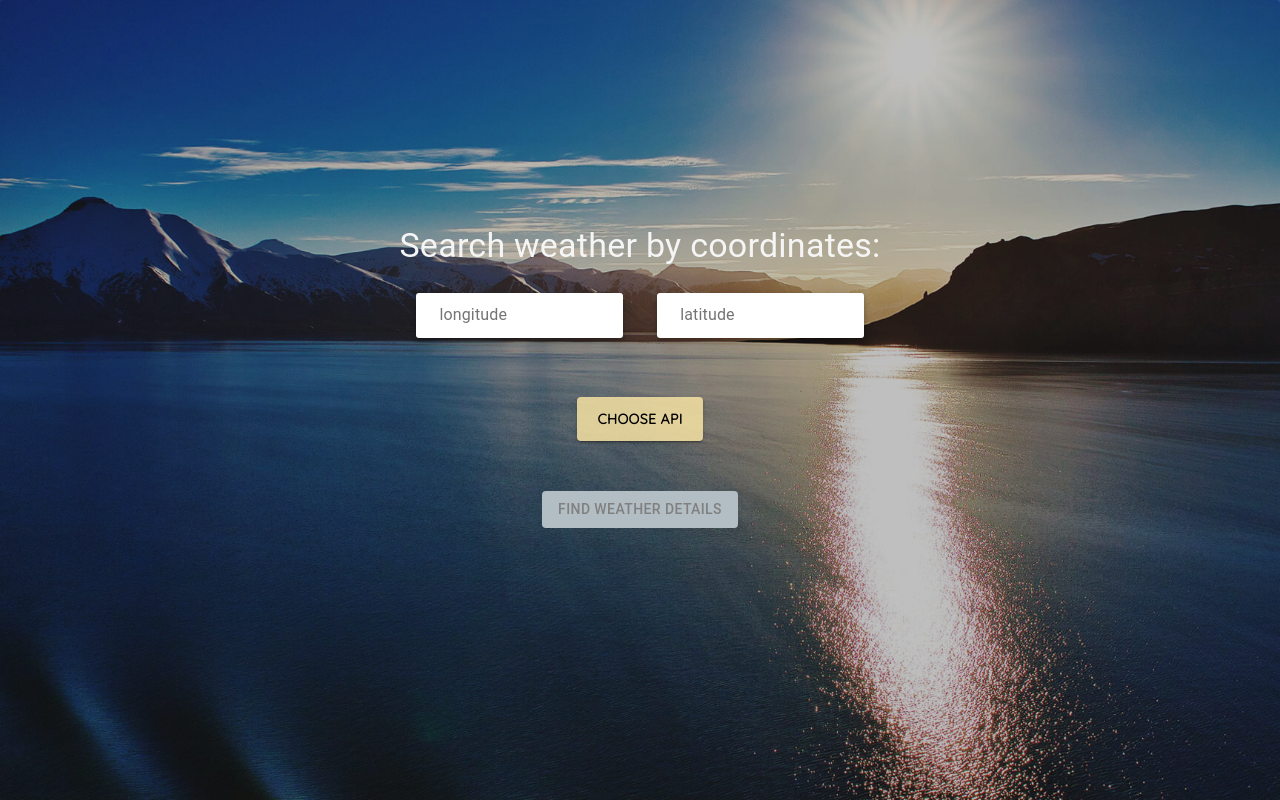
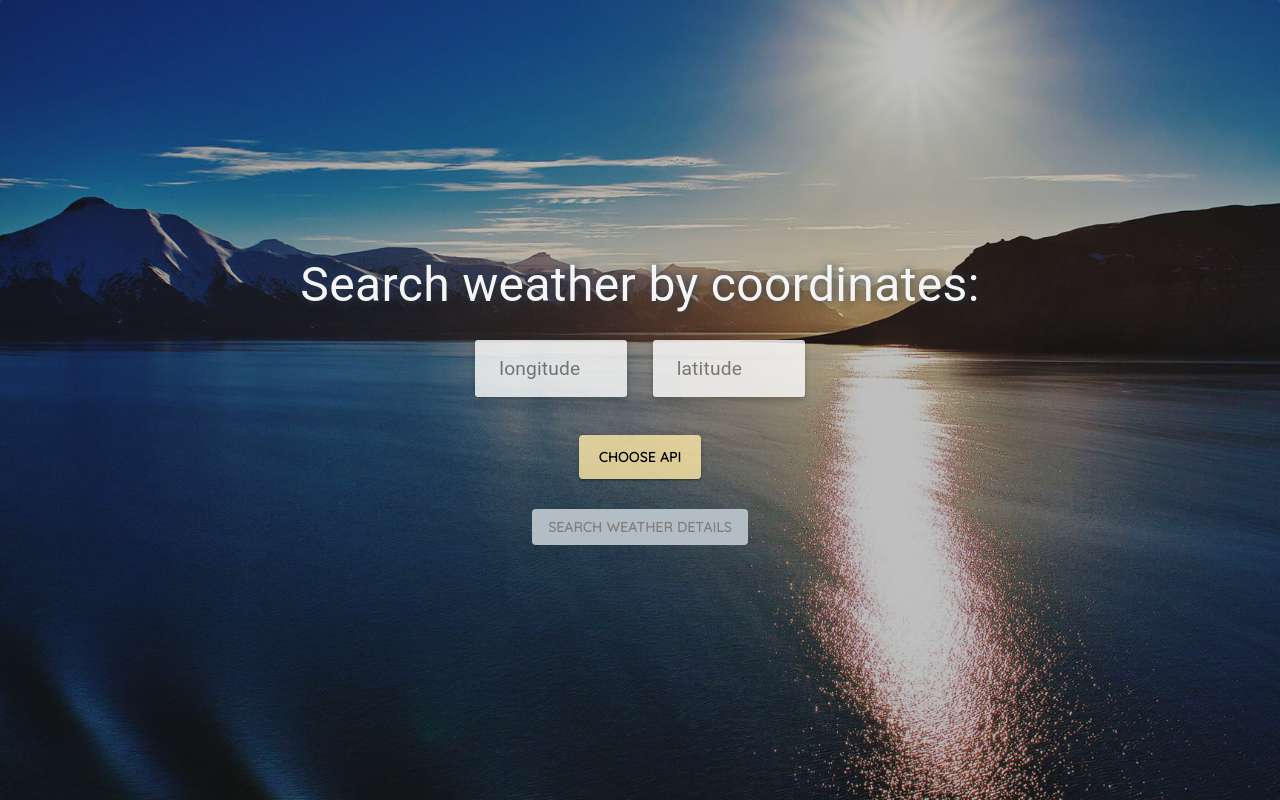
Before and after one commit to elpassion/elp-workshop-2-frontend, a React (Create React App) app: page /weather in a window 1280 px wide. Built offline with nearby package versions, Linux system fonts and the light colour scheme; no server answers; a web font is replaced by a local one.

Commit message:
reorganizing code between routes styling added

```diff
--- a/src/App.tsx
+++ b/src/App.tsx
@@ -15,6 +15,7 @@ import LayoutMain from "./components/LayoutMain"
 import { Route, Routes } from "react-router-dom"
 import PageHome from "./pages/PageHome"
 import PageWeather from "./pages/PageWeather"
+import PageWeatherResults from "./pages/PageWeatherResults"
 
 const App: React.FC = () => {
   return (
@@ -23,6 +24,7 @@ const App: React.FC = () => {
         <Routes>
           <Route path="/" element={<PageHome />} />
           <Route path="/weather" element={<PageWeather />} />
+          <Route path="/weather/results" element={<PageWeatherResults />} />
         </Routes>
       </LayoutMain>
     </>
--- a/src/pages/PageHome.tsx
+++ b/src/pages/PageHome.tsx
@@ -6,8 +6,7 @@ import { pageHomeSx } from '../sxStyles/pageHomeSx'
 const PageHome: React.FC = () => {
     return (
         <Box sx={{
-            textAlign: "center",
-            margin: "0 auto",
+            textAlign: "center"
         }}>
             <Typography
                 variant="h4"
--- a/src/pages/PageWeather.tsx
+++ b/src/pages/PageWeather.tsx
@@ -1,82 +1,39 @@
 import React from 'react'
 import CustomInput from "../components/CustomInput"
-import WeatherDetails from "../components/WeatherDetails"
 import { coordsValidate } from "../helpers/formValidations"
 import { Box, Button, Typography } from "@mui/material"
-import { weatherAppSx } from "../sxStyles/weatherAppSx"
 import DialogComponent from "../components/DialogComponent"
 import { useForm } from 'react-hook-form'
-import { useAsyncFn } from "react-use"
-import { dataDestructure } from "../helpers/dataDestructure"
-import { getURL } from "../helpers/getURLs"
 import { Coords } from "../types/weatherData"
+import { pageWeatherSx } from '../sxStyles/pageWeatherSx'
+import { useNavigate } from 'react-router-dom'
+
 const PageWeather = () => {
+  const navigate = useNavigate()
   const [tabValue, setTabValue] = React.useState('')
-  const [coordinates, setCoordinates] = React.useState<Coords>(null)
+  // const [coordinates, setCoordinates] = React.useState<Coords>(null)
 
-  const [{ value, loading, error }, fetchWeather] = useAsyncFn(async () => {
-    const URL = getURL(tabValue, coordinates)
-    const response = await fetch(URL)
-    const result = await response.json()
-    return result
-  }, [tabValue, coordinates])
-
-  const { register, handleSubmit, formState: { errors }, reset, watch } = useForm()
+  const { register, handleSubmit, formState: { errors }, watch } = useForm()
   const onSubmit = (data: Coords) => {
-    setCoordinates({
+    navigate("/weather/results", {
+      state: {
+        coordinates: {
           longitude: data?.longitude,
           latitude: data?.latitude
+        },
+        tabValueParent: tabValue
+      }
     })
   }
   const watchFields = watch(["longitude", "latitude"])
 
-  React.useEffect(() => {
-    if (tabValue === 'Weatherbit API' && value?.current) {
-      fetchWeather()
-    } else if (tabValue === 'Open Weather Map API' && value?.data) {
-      fetchWeather()
-    }
-    if (coordinates?.latitude && coordinates?.longitude) {
-      fetchWeather()
-    }
-    // 'value' excluded due to infinite render loop.
-    // eslint-disable-next-line react-hooks/exhaustive-deps
-  }, [tabValue, coordinates])
-
-  // const handleClick = (event: MouseSynthEvent) => {
-  //   setTabValue((event.target as HTMLParagraphElement).innerText)
-  // }
-
-  // const handleChange = (event: ChangeSynthEvent, newValue: string) => {
-  //   setTabValue(newValue)
-  // }
-
-  const tryAgainHandleClick = () => {
-    setCoordinates(null)
-    setTabValue('')
-    reset()
-  }
-  const weatherData = dataDestructure(value, tabValue)
   return (
-    <Box sx={{
-      // backgroundColor: "rgba(255,255,0,0.25)",
-      // backgroundColor: "rgba(0,0,0,0.3)",
-      // border: "3px solid rgba(255,255,255,0.5)",
-      borderRadius: "4px",
-      padding: "50px 0",
-      margin: "0 auto",
-      width: "100%",
-      maxWidth: "700px",
-      minHeight: "350px",
-      maxHeight: "400px",
-      // bgcolor: "rgba(255,255,255)"
-    }}>
-      <Typography variant="h4" textAlign='center' sx={{ color: "whitesmoke" }}>
+    <Box sx={pageWeatherSx.container}>
+      <Typography variant="h4" textAlign='center' sx={pageWeatherSx.heading}>
         Search weather by coordinates:
       </Typography>
-      {!coordinates && (
-        <Box component='form' onSubmit={handleSubmit(onSubmit)} sx={weatherAppSx.formContainer.wrapper}>
-          <Box sx={weatherAppSx.formContainer.inputWrapper}>
+      <Box component='form' onSubmit={handleSubmit(onSubmit)} sx={pageWeatherSx.formContainer.wrapper}>
+        <Box sx={pageWeatherSx.formContainer.inputWrapper}>
           {
             ["longitude", "latitude"].map(inputEl => (
               <CustomInput
@@ -91,30 +48,21 @@ const PageWeather = () => {
           }
         </Box>
 
-          {/* {!coordinates && ( */}
         <DialogComponent
           tabValue={tabValue}
           setTabValue={setTabValue}
-            coordinates={coordinates}
         />
-          {/* )} */}
         <Button
           disabled={!(tabValue && watchFields[0] && watchFields[1])}
           type="submit"
           variant="contained"
           color="success"
           className="confirm-btn"
-            sx={{
-              "&.Mui-disabled": {
-                backgroundColor: "#b2bec3",
-                color: "gray"
-              }
-            }}
-          >Find Weather Details</Button>
+          sx={pageWeatherSx.btn}
+        >Search Weather Details</Button>
       </Box>
-      )}
 
-      <div>
+      {/* <div>
         {(error || value?.message || value?.error) && (
           <div>Error: {error || value.message || value.error}</div>
         )}
@@ -125,7 +73,7 @@ const PageWeather = () => {
             coordinates={coordinates}
             tryAgainHandleClick={tryAgainHandleClick}
           />)}
-      </div>
+      </div> */}
     </Box>
   )
 }
--- /dev/null
+++ b/src/pages/PageWeatherResults.tsx
@@ -0,0 +1,91 @@
+import React from 'react'
+import { Box, Button } from '@mui/material'
+import { Coords, WeatherData } from '../types/weatherData'
+import { Link, useLocation } from 'react-router-dom'
+import { useAsyncFn } from 'react-use'
+import { getURL } from '../helpers/getURLs'
+import { dataDestructure } from '../helpers/dataDestructure'
+import DialogComponent from '../components/DialogComponent'
+import { pageWeatherResultsSx } from '../sxStyles/pageWeatherResultsSx'
+
+type PageWeatherResultsPropTypes = {
+    //   data: WeatherData
+    //   coordinates: Coords
+    //   tryAgainHandleClick: () => void
+    // handleChange: (event: ChangeSynthEvent, newValue: string) => void,
+    // tabValue: string,
+    // handleClick: (event: MouseSynthEvent) => void,
+}
+type LocationState = {
+    coordinates: Coords,
+    tabValueParent: string,
+}
+const PageWeatherResults: React.FC<PageWeatherResultsPropTypes> = (
+    // { data, coordinates, tryAgainHandleClick }
+) => {
+    const location = useLocation()
+    const { coordinates, tabValueParent } = location.state as LocationState
+
+    const [tabValue, setTabValue] = React.useState(tabValueParent)
+
+    const [{ value, loading, error }, fetchWeather] = useAsyncFn(async () => {
+        const URL = getURL(tabValue, coordinates)
+        const response = await fetch(URL)
+        const result = await response.json()
+        return result
+    }, [tabValue, coordinates])
+console.log(value)
+    const weatherData = dataDestructure(value, tabValue)
+    const { status, lat, lon, timezone, temp, pressure, humidity } = weatherData
+
+    React.useEffect(() => {
+        if (tabValue === 'Weatherbit API' && value?.current) {
+            fetchWeather()
+        } else if (tabValue === 'Open Weather Map API' && value?.data) {
+            fetchWeather()
+        }
+        if (coordinates?.latitude && coordinates?.longitude) {
+            fetchWeather()
+        }
+        // 'value' excluded due to infinite render loop.
+        // eslint-disable-next-line react-hooks/exhaustive-deps
+    }, [tabValue, coordinates])
+
+    return (
+        <Box sx={{
+            backgroundColor: "rgba(255,255,255,0.4)",
+            borderRadius: "10px",
+            border: "2px solid rgba(255,255,255,0.4)",
+            width: "80%",
+            height: "70%",
+            alignSelf: "end",
+            marginBottom: "30px",
+            // display: "flex"
+        }}>
+            <Box sx={pageWeatherResultsSx.dialogWrapper}>
+                <DialogComponent
+                    tabValue={tabValue}
+                    setTabValue={setTabValue}
+                    coordinates={coordinates}
+                />
+            </Box>
+            <Box sx={pageWeatherResultsSx.weatherDataWrapper}>
+                {
+                    status && (
+                        <>
+                            <p>{timezone}</p>
+                            <p>Longitude: {lon}</p>
+                            <p>Latitude: {lat}</p>
+                            <p>Temperature: {temp}</p>
+                            <p>Pressure: {pressure}</p>
+                            <p>Humidity: {humidity}</p>
+                        </>
+                    )
+                }
+            </Box>
+            {coordinates && (<Button variant='contained' color='info' component={Link} to={'/weather'}>Try another location</Button>)}
+        </Box >
+    )
+}
+
+export default PageWeatherResults
--- a/src/sxStyles/customInputSx.ts
+++ b/src/sxStyles/customInputSx.ts
@@ -3,16 +3,24 @@ export const customInputSx: any = {
         inputWrapper: { width: 0.4, margin: '26px 0 26px' },
         paperWrapper: (error: any) => ({
             height: '45px',
-            p: '0 15px',
+            padding: '5px 5px 5px 15px',
             display: 'flex',
-            backgroundColor: error ? 'rgba(246, 229, 141,0.6)' : '#fff',
+            backgroundColor: "#fff",
+            border: error ? "1px solid red" : "1px solid transparent",
             boxShadow: '0 3px 6px rgb(0 0 0 / 28%)',
-            borderRadius: '3px'
+            borderRadius: '3px',
+            opacity: 0.8
         }),
         input: {
+            width: "100%",
+            maxWidth: { xs: "90px", sm: "120px", md: "160px" },
+            fontSize: { xs: "0.8rem", sm: "1rem", md: "1.2rem" },
             ml: 1,
             flex: 1,
             color: '#747474',
+            '& .MuiInputBase-input': {
+                padding: "0",
+            },
             '& input::placeholder': { opacity: 1 },
             '& textarea::placeholder': { opacity: 1 }
         }
--- a/src/sxStyles/dialogComponentSx.ts
+++ b/src/sxStyles/dialogComponentSx.ts
@@ -1,7 +1,7 @@
 export const dialogComponentSx = {
     wrapper: {
-        marginTop: "30px",
-        marginBottom: "50px",
+        marginTop: {xs: "10px", md: "30px"},
+        marginBottom: "30px",
         display: "flex",
         flexDirection: "column",
         alignItems: "center",
@@ -9,12 +9,13 @@ export const dialogComponentSx = {
     },
     btn: {
         width: "fit-content",
-        maxWidth: "350px",
+        maxWidth: "400px",
         backgroundColor: "rgba(255, 234, 167,0.8)",
         color: "black",
         padding: "10px 20px",
         fontFamily: "Quicksand",
         fontWeight: "bold",
+        fontSize: { xs: "0.6rem", sm: "0.85rem" },
         "&:hover": {
             backgroundColor: "orange"
         }
--- a/src/sxStyles/layoutSx.ts
+++ b/src/sxStyles/layoutSx.ts
@@ -2,6 +2,7 @@ export const layoutSx = {
     container: {
         backgroundImage: "url(./pic1.jpg)",
         // backgroundImage: "url(./pic3.jpg)",
+        // backgroundImage: "url(./pic7.jpg)",
         backgroundRepeat: " no-repeat",
         backgroundSize: "cover",
         backgroundPosition: "center",
@@ -26,6 +27,7 @@ export const layoutSx = {
         // maxWidth: "1050px"
         // maxWidth: "750px",
         display: 'flex',
-        alignItems: "center"
+        alignItems: "center",
+        justifyContent: "center",
     }
 }
--- /dev/null
+++ b/src/sxStyles/pageWeatherResultsSx.ts
@@ -0,0 +1,4 @@
+export const pageWeatherResultsSx = {
+    dialogWrapper: { display: "flex", justifyContent: "end" },
+    weatherDataWrapper: {}
+}
--- /dev/null
+++ b/src/sxStyles/pageWeatherSx.ts
@@ -0,0 +1,40 @@
+export const pageWeatherSx = {
+    container: {
+        // backgroundColor: "rgba(255,255,0,0.25)",
+        // backgroundColor: "rgba(0,0,0,0.3)",
+        // border: "3px solid rgba(255,255,255,0.5)",
+        borderRadius: "4px",
+        padding: "0 20px",
+        // margin: "0 auto",
+        width: "100%",
+        maxWidth: "700px",
+        // minHeight: "350px",
+        // maxHeight: "100vh",
+    },
+    heading: {
+        color: "whitesmoke",
+        textShadow: "#2c3e50 1px 0 10px",
+        fontSize: { xs: "1.1rem", sm: "2.2rem", md: "2.6rem", lg: "3rem" },
+    },
+    formContainer: {
+        wrapper: {
+            display: 'flex',
+            flexDirection: 'column',
+            alignItems: 'center',
+            width: 1,
+        },
+        inputWrapper: {
+            display: 'flex',
+            justifyContent: 'space-evenly',
+        }
+    },
+    btn: {
+        fontFamily: "Quicksand",
+        fontWeight: "bold",
+        fontSize: { xs: "0.6rem", sm: "0.85rem" },
+        "&.Mui-disabled": {
+            backgroundColor: "#b2bec3",
+            color: "gray"
+        }
+    }
+}
--- a/src/sxStyles/weatherAppSx.ts
+++ /dev/null
@@ -1,14 +0,0 @@
-export const weatherAppSx = {
-    formContainer: {
-        wrapper: {
-            display: 'flex',
-            flexDirection: 'column',
-            alignItems: 'center',
-            width: 1,
-        },
-        inputWrapper: {
-            display: 'flex',
-            justifyContent: 'space-evenly',
-        }
-    }
-}
--- a/src/types/muiDialogTypes.ts
+++ b/src/types/muiDialogTypes.ts
@@ -3,7 +3,7 @@ import { Coords } from "./weatherData"
 export type DialogComponentPropTypes = {
     tabValue: string,
     setTabValue: React.Dispatch<React.SetStateAction<string>>,
-    coordinates: Coords
+    coordinates?: Coords
 }
 
 export type DialogModalPropTypes = {
```
Also changed, not shown: src/components/CustomInput.tsx (+6 -1 lines). Lines whose indentation alone changed are shown as unchanged.
